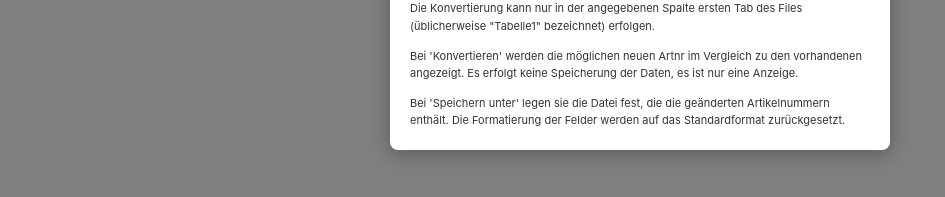
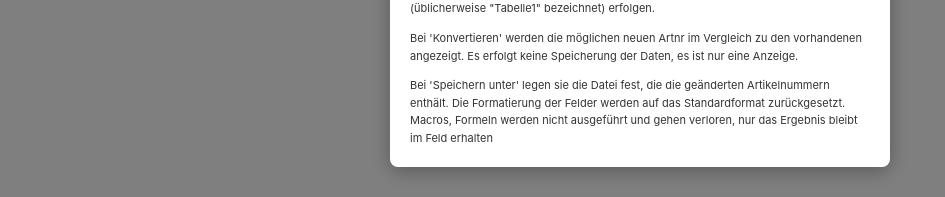
Before and after one commit to GeoBau/conversiontool, a React app in the folder frontend/: page / in a window 1280 px wide. Both pictures are taken after a click on the button "Informationen". Shown: the part 395-592 px from the top of the page, without its empty margins (0-945 px from the left). Built offline with nearby package versions, Linux system fonts and the light colour scheme; no server answers; the HTML template or start-up script is replaced by a standard one.

Commit message:
info text

```diff
--- a/frontend/src/components/ConversionTool.tsx
+++ b/frontend/src/components/ConversionTool.tsx
@@ -736,7 +736,9 @@ const ConversionTool = () => {
               <p>Bei 'Konvertieren' werden die möglichen neuen Artnr im Vergleich zu den vorhandenen angezeigt.
                 Es erfolgt keine Speicherung der Daten, es ist nur eine Anzeige.</p>
               <p>Bei 'Speichern unter' legen sie die Datei fest, die die geänderten Artikelnummern enthält.
-                Die Formatierung der Felder werden auf das Standardformat zurückgesetzt.</p>
+                Die Formatierung der Felder werden auf das Standardformat zurückgesetzt.
+                Macros, Formeln werden nicht ausgeführt und gehen verloren, nur das Ergebnis bleibt im Feld erhalten
+                </p>
             </div>
           </div>
         </div>
```
